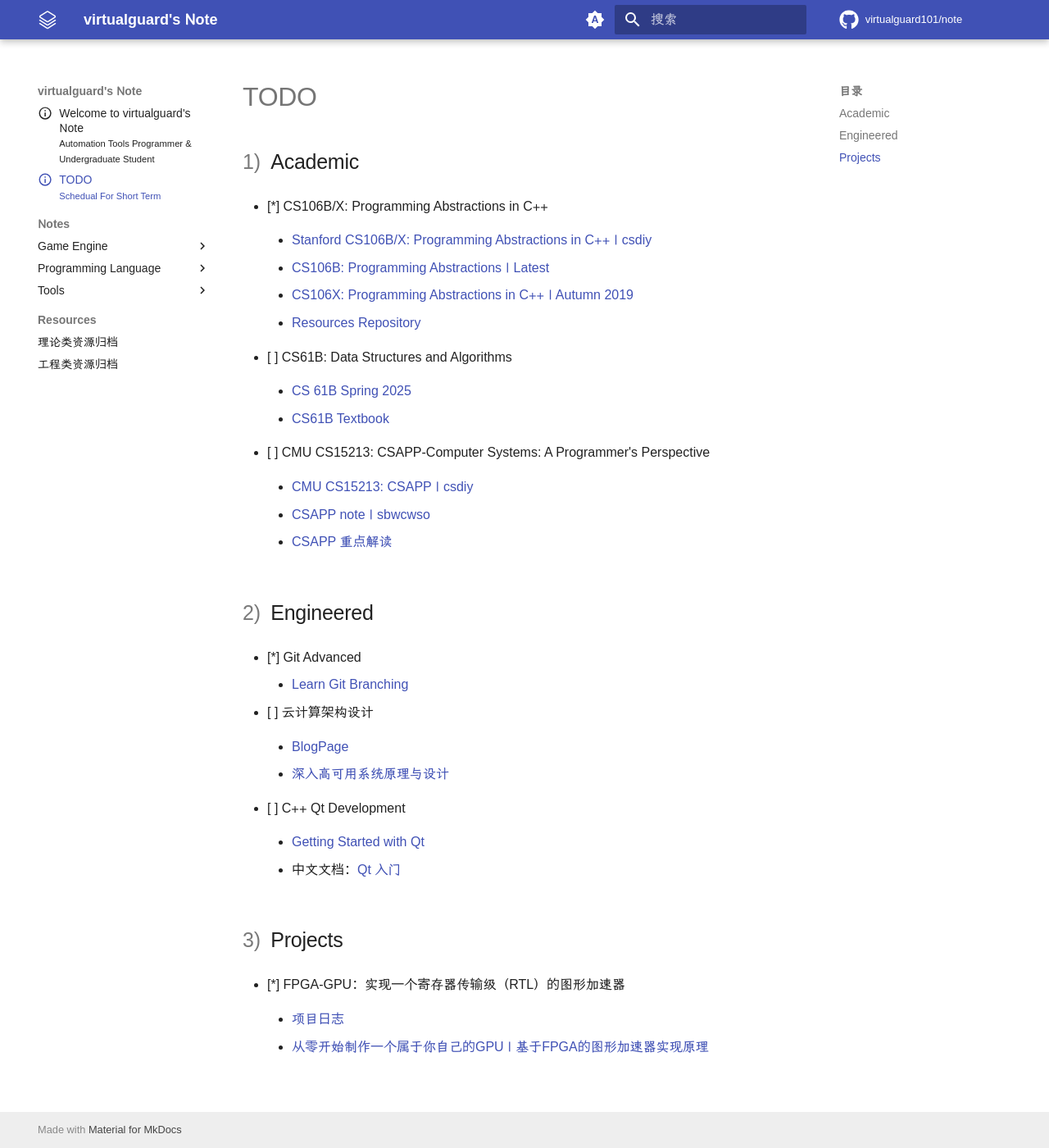
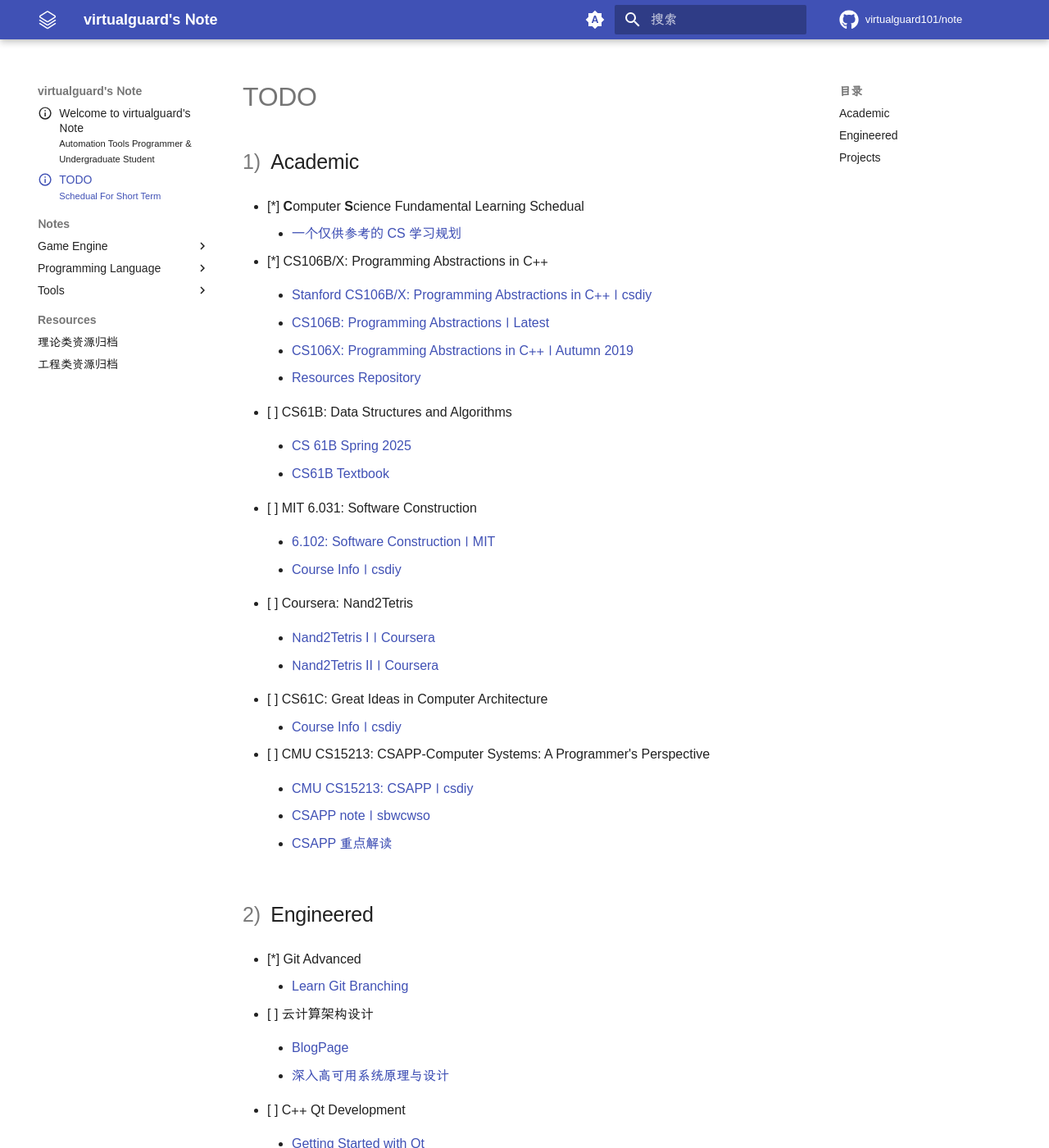
Before and after one commit to virtualguard101/note, an MkDocs documentation site: the page built from docs/TODO.md, in a window 1280 px wide and 1400 px high. Shown: the whole window at 82% size. Built offline with MkDocs 1.6.1 and Material for MkDocs 9.7.7, drawn with Linux system fonts in a browser that asks for light colours; some web fonts are replaced; comment, search, counter and statistics services are not loaded.

Commit message:
update resources & TODO

```diff
--- a/docs/TODO.md
+++ b/docs/TODO.md
@@ -6,6 +6,9 @@
 # TODO
 
 ## Academic
+
+- [*] **C**omputer **S**cience Fundamental Learning Schedual
+    - [一个仅供参考的 CS 学习规划](https://csdiy.wiki/CS%E5%AD%A6%E4%B9%A0%E8%A7%84%E5%88%92/)
 
 - [*] CS106B/X: Programming Abstractions in C++
     - [Stanford CS106B/X: Programming Abstractions in C++ | csdiy](https://csdiy.wiki/%E7%BC%96%E7%A8%8B%E5%85%A5%E9%97%A8/cpp/CS106B_CS106X/)
@@ -16,11 +19,23 @@
 
     - [Resources Repository](https://github.com/virtualguard101/CS106B)
 
-
 - [ ] CS61B: Data Structures and Algorithms
     - [CS 61B Spring 2025](https://sp25.datastructur.es/)
 
     - [CS61B Textbook](https://cs61b-2.gitbook.io/cs61b-textbook)
+
+- [ ] MIT 6.031: Software Construction
+    - [6.102: Software Construction | MIT](https://web.mit.edu/6.102/www/sp25/)
+
+    - [Course Info | csdiy](https://csdiy.wiki/%E8%BD%AF%E4%BB%B6%E5%B7%A5%E7%A8%8B/6031/)
+
+- [ ] Coursera: Nand2Tetris
+    - [Nand2Tetris I | Coursera](https://www.coursera.org/learn/build-a-computer)
+
+    - [Nand2Tetris II | Coursera](https://www.coursera.org/learn/nand2tetris2)
+
+- [ ] CS61C: Great Ideas in Computer Architecture
+    - [Course Info | csdiy](https://csdiy.wiki/%E4%BD%93%E7%B3%BB%E7%BB%93%E6%9E%84/CS61C/)
 
 - [ ] CMU CS15213: CSAPP-Computer Systems: A Programmer's Perspective
     - [CMU CS15213: CSAPP | csdiy](https://csdiy.wiki/%E8%AE%A1%E7%AE%97%E6%9C%BA%E7%B3%BB%E7%BB%9F%E5%9F%BA%E7%A1%80/CSAPP/)
```
Also changed, not shown: docs/resources/academic.md (+12 -1 lines).
